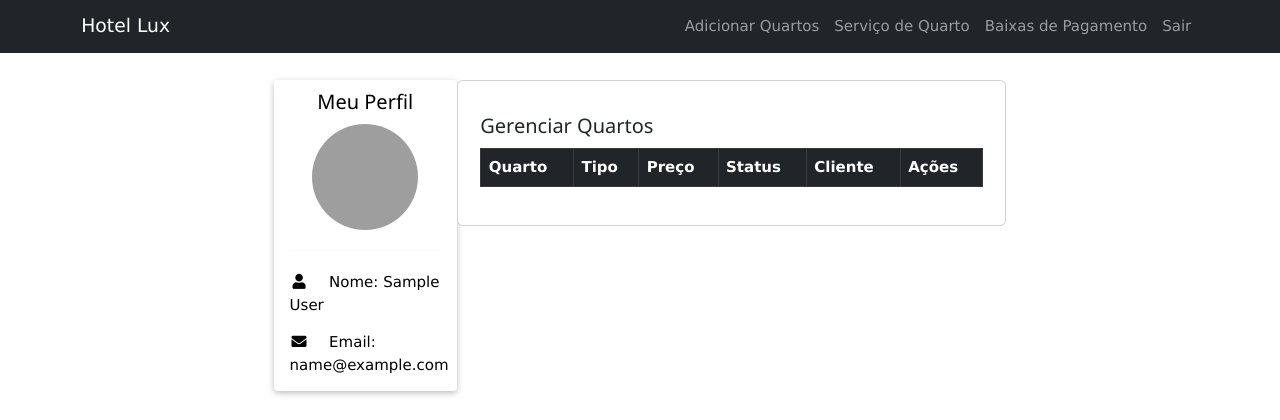
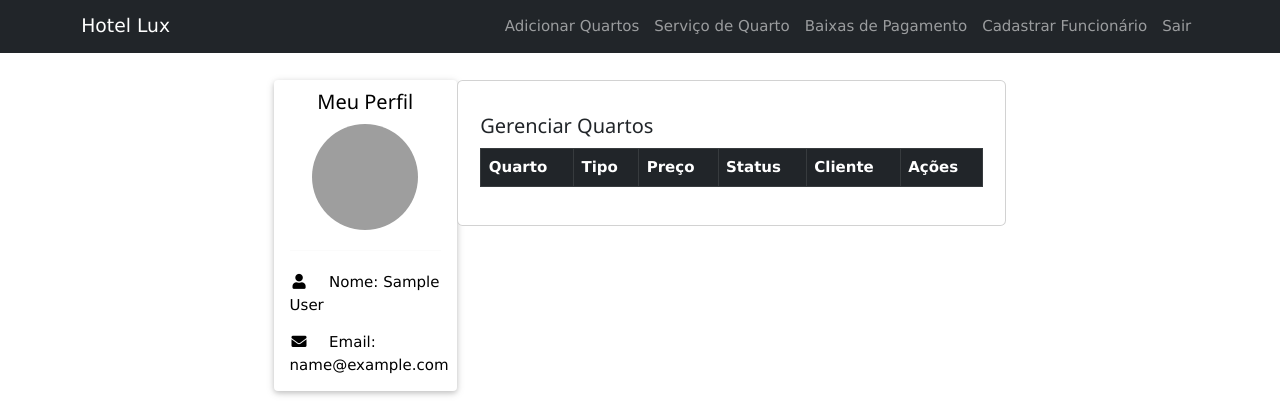
Before and after one commit to MBritoS19/StayEase-Solutions, a PHP site: page /perfil.php in a window 1280 px wide. Shown: the top 420 px of the page. Run offline with PHP 8.4, Linux system fonts and the light colour scheme; the visitor is signed in with stand-in values (Sample User, id 1); lists and menus that the app fills with data are empty; grey boxes are pictures that could not be loaded.

Commit message:
Update perfil.php

```diff
--- a/Hotel/perfil.php
+++ b/Hotel/perfil.php
@@ -111,6 +111,7 @@ if ($usuarioTipo === 'cliente') {
             <li class="nav-item"><a class="nav-link" href="adicionar_quarto.php">Adicionar Quartos</a></li>
             <li class="nav-item"><a class="nav-link" href="servico_quarto.php">Serviço de Quarto</a></li>
             <li class="nav-item"><a class="nav-link" href="baixas_pagamento.php">Baixas de Pagamento</a></li>
+            <li class="nav-item"><a class="nav-link" href="funcionarios.php">Cadastrar Funcionário</a></li>
           <?php endif; ?>
           <li class="nav-item"><a class="nav-link" href="logout.php">Sair</a></li>
         </ul>
```
